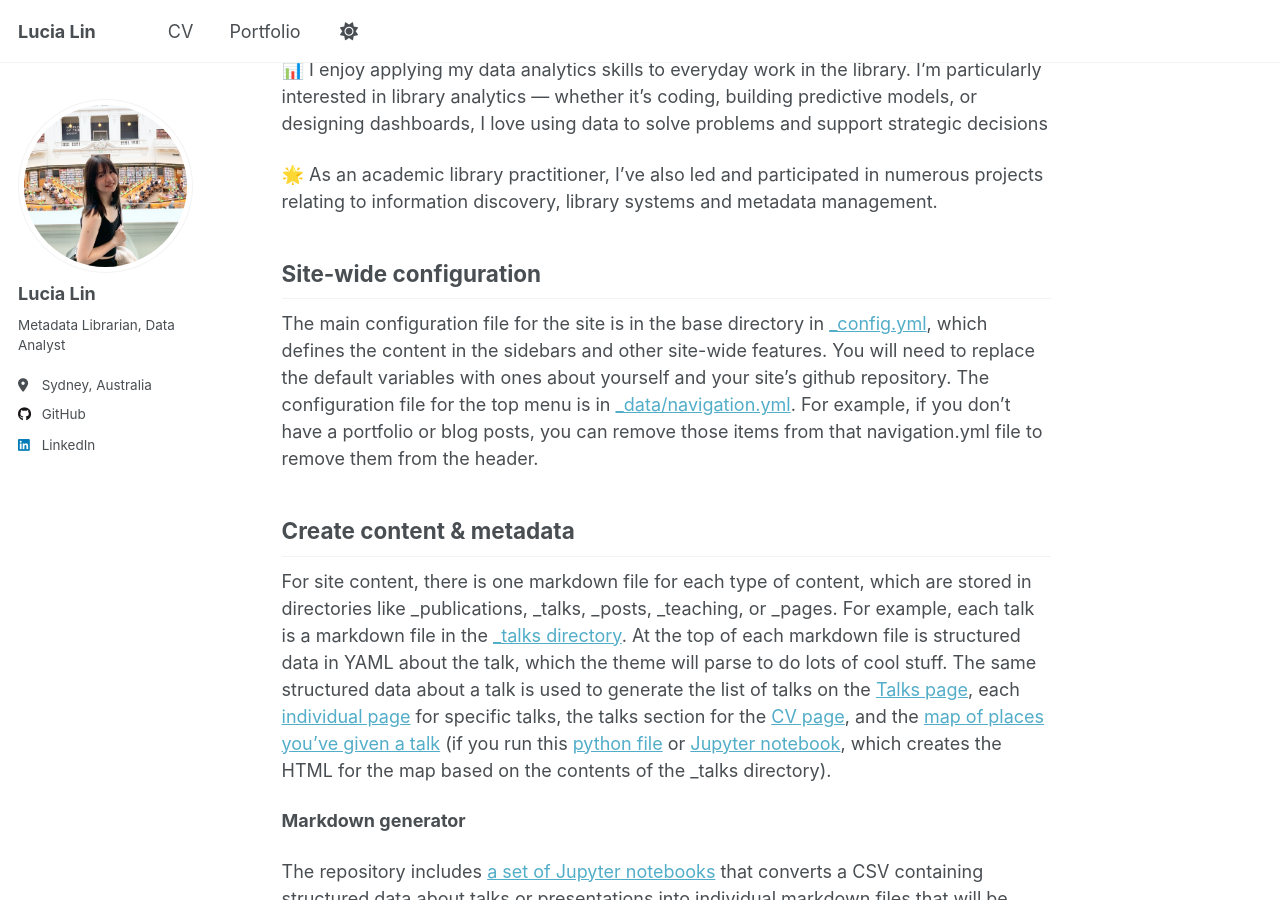
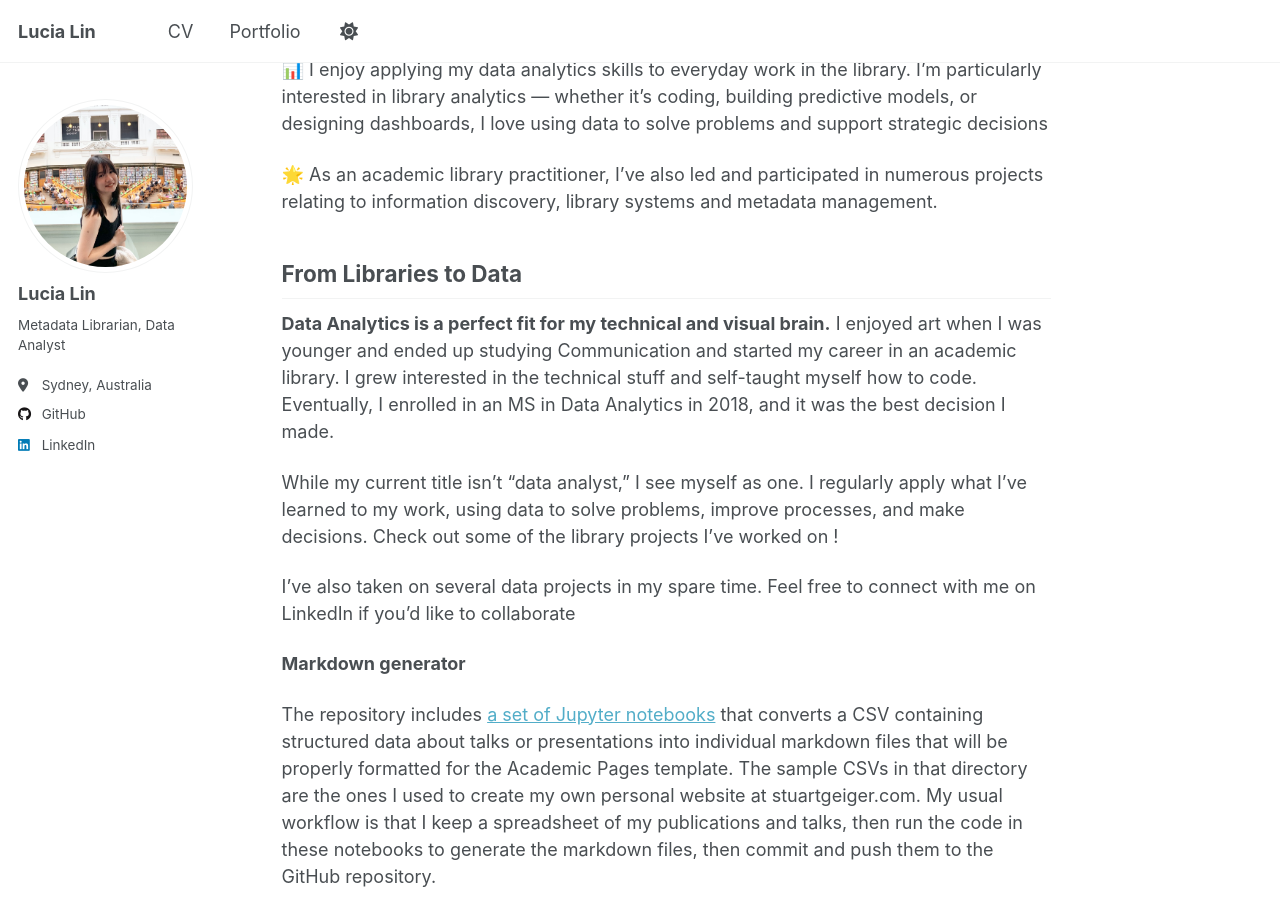
Before and after one commit to lululucialin/lululucialin.github.io, a Jekyll site: the page built from _pages/about.md, in a window 1280 px wide and 900 px high, scrolled down 237 px. Built offline with Jekyll 4.4.1, drawn with Linux system fonts in a browser that asks for light colours.

Commit message:
Update about.md

```diff
--- a/_pages/about.md
+++ b/_pages/about.md
@@ -15,13 +15,13 @@ About my work
 
 🌟 As an academic library practitioner, I've also led and participated in numerous projects relating to information discovery, library systems and metadata management.
 
-Site-wide configuration
+From Libraries to Data
 ------
-The main configuration file for the site is in the base directory in [_config.yml](https://github.com/academicpages/academicpages.github.io/blob/master/_config.yml), which defines the content in the sidebars and other site-wide features. You will need to replace the default variables with ones about yourself and your site's github repository. The configuration file for the top menu is in [_data/navigation.yml](https://github.com/academicpages/academicpages.github.io/blob/master/_data/navigation.yml). For example, if you don't have a portfolio or blog posts, you can remove those items from that navigation.yml file to remove them from the header.
+**Data Analytics is a perfect fit for my technical and visual brain.** I enjoyed art when I was younger and ended up studying Communication and started my career in an academic library. I grew interested in the technical stuff and self-taught myself how to code. Eventually, I enrolled in an MS in Data Analytics in 2018, and it was the best decision I made.
 
-Create content & metadata
-------
-For site content, there is one markdown file for each type of content, which are stored in directories like _publications, _talks, _posts, _teaching, or _pages. For example, each talk is a markdown file in the [_talks directory](https://github.com/academicpages/academicpages.github.io/tree/master/_talks). At the top of each markdown file is structured data in YAML about the talk, which the theme will parse to do lots of cool stuff. The same structured data about a talk is used to generate the list of talks on the [Talks page](https://academicpages.github.io/talks), each [individual page](https://academicpages.github.io/talks/2012-03-01-talk-1) for specific talks, the talks section for the [CV page](https://academicpages.github.io/cv), and the [map of places you've given a talk](https://academicpages.github.io/talkmap.html) (if you run this [python file](https://github.com/academicpages/academicpages.github.io/blob/master/talkmap.py) or [Jupyter notebook](https://github.com/academicpages/academicpages.github.io/blob/master/talkmap.ipynb), which creates the HTML for the map based on the contents of the _talks directory).
+While my current title isn’t “data analyst,” I see myself as one. I regularly apply what I’ve learned to my work, using data to solve problems, improve processes, and make decisions. Check out some of the library projects I’ve worked on !
+
+I’ve also taken on several data projects in my spare time. Feel free to connect with me on LinkedIn if you’d like to collaborate
 
 **Markdown generator**
 
```
